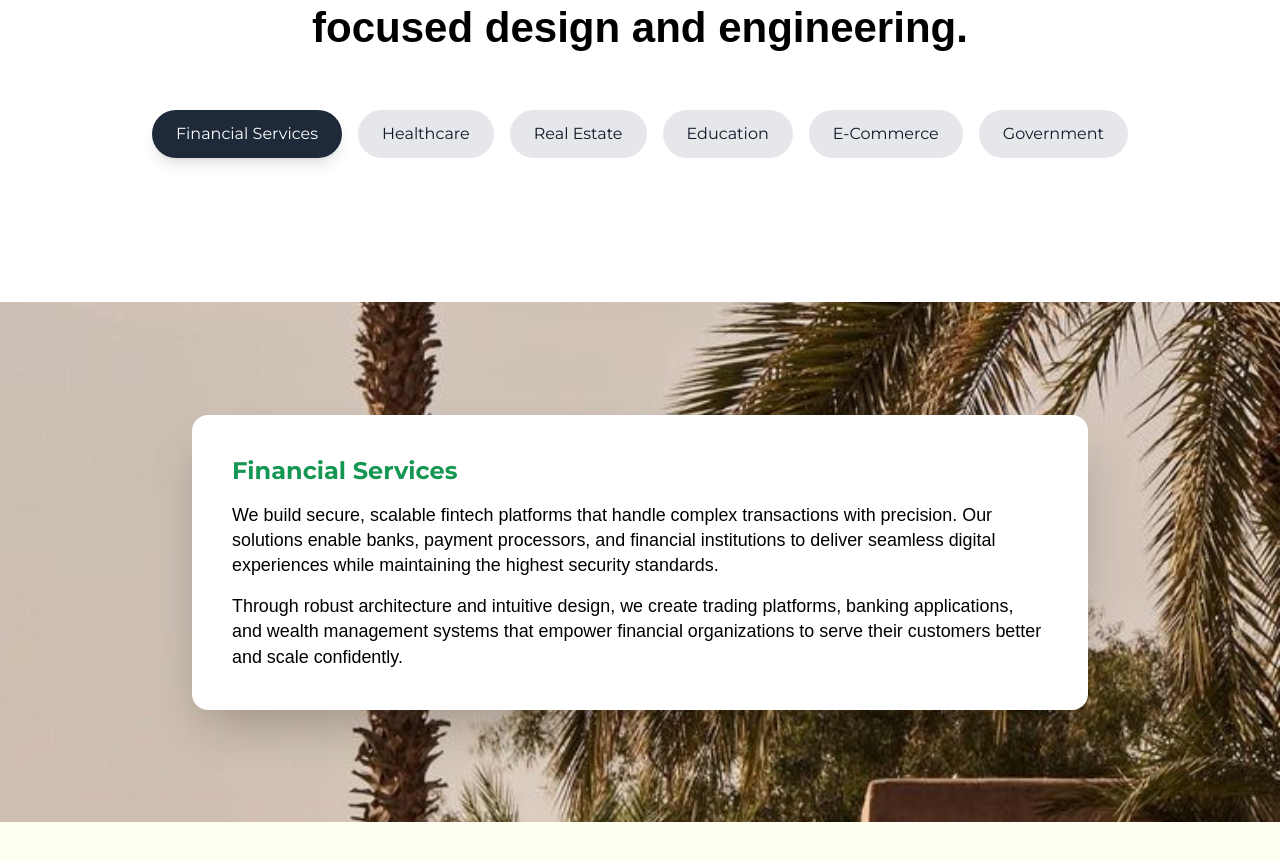
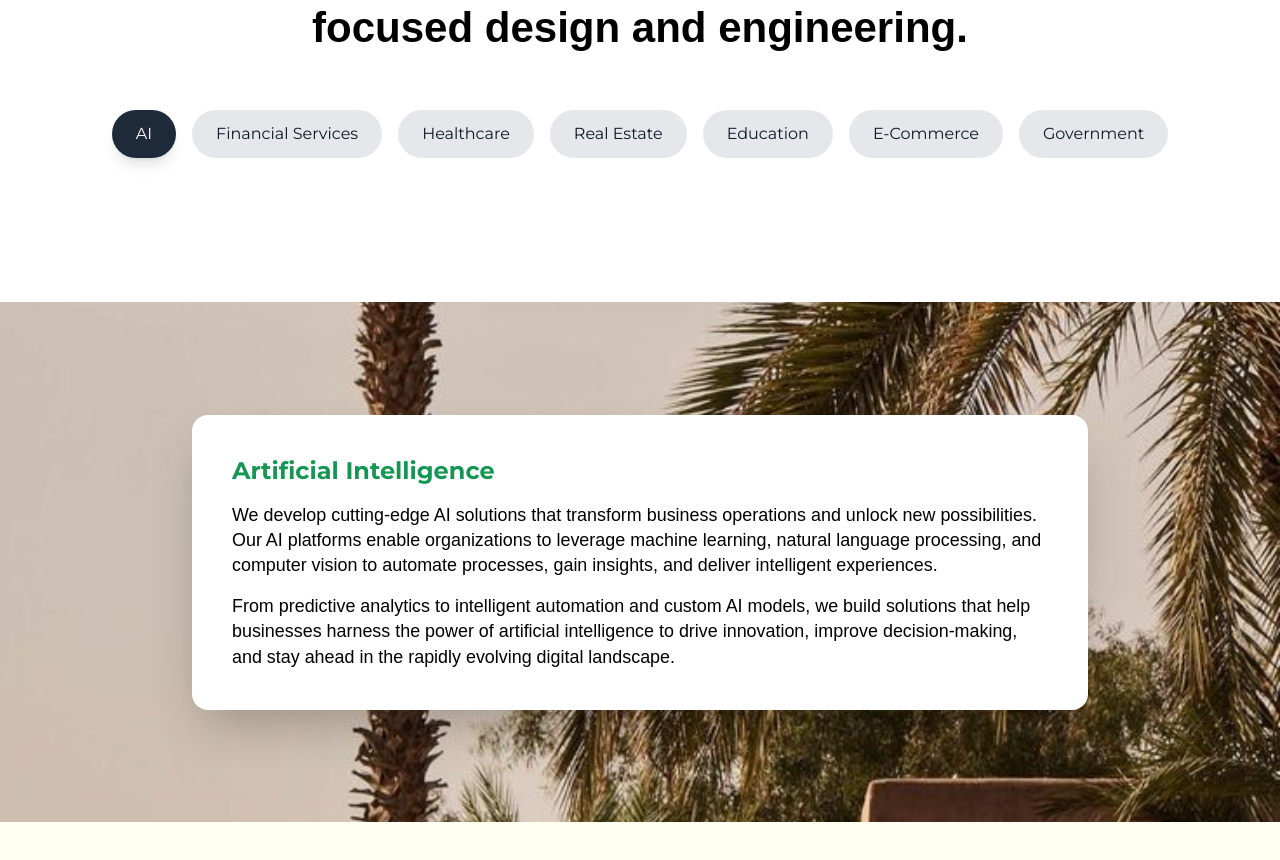
Before and after one commit to UNIGUE-TECH/unigue-tech, a Next.js app: page / in a window 1280 px wide. Shown: the part 1481-2341 px from the top of the page. Built offline with nearby package versions, Linux system fonts and the light colour scheme; a web font is replaced by a local one.

Commit message:
Added a new industry AI

```diff
--- a/components/landing-page/home/Industries.tsx
+++ b/components/landing-page/home/Industries.tsx
@@ -5,6 +5,7 @@ import Image from "next/image";
 
 function Industries() {
   const industries = [
+    "AI",
     "Financial Services",
     "Healthcare",
     "Real Estate",
@@ -14,12 +15,19 @@ function Industries() {
   ];
 
   const [selectedIndustry, setSelectedIndustry] =
-    useState("Financial Services");
+    useState("AI");
 
   const industryContent: Record<
     string,
     { heading: string; paragraphs: string[] }
   > = {
+    AI: {
+      heading: "Artificial Intelligence",
+      paragraphs: [
+        "We develop cutting-edge AI solutions that transform business operations and unlock new possibilities. Our AI platforms enable organizations to leverage machine learning, natural language processing, and computer vision to automate processes, gain insights, and deliver intelligent experiences.",
+        "From predictive analytics to intelligent automation and custom AI models, we build solutions that help businesses harness the power of artificial intelligence to drive innovation, improve decision-making, and stay ahead in the rapidly evolving digital landscape.",
+      ],
+    },
     "Financial Services": {
       heading: "Financial Services",
       paragraphs: [
```
